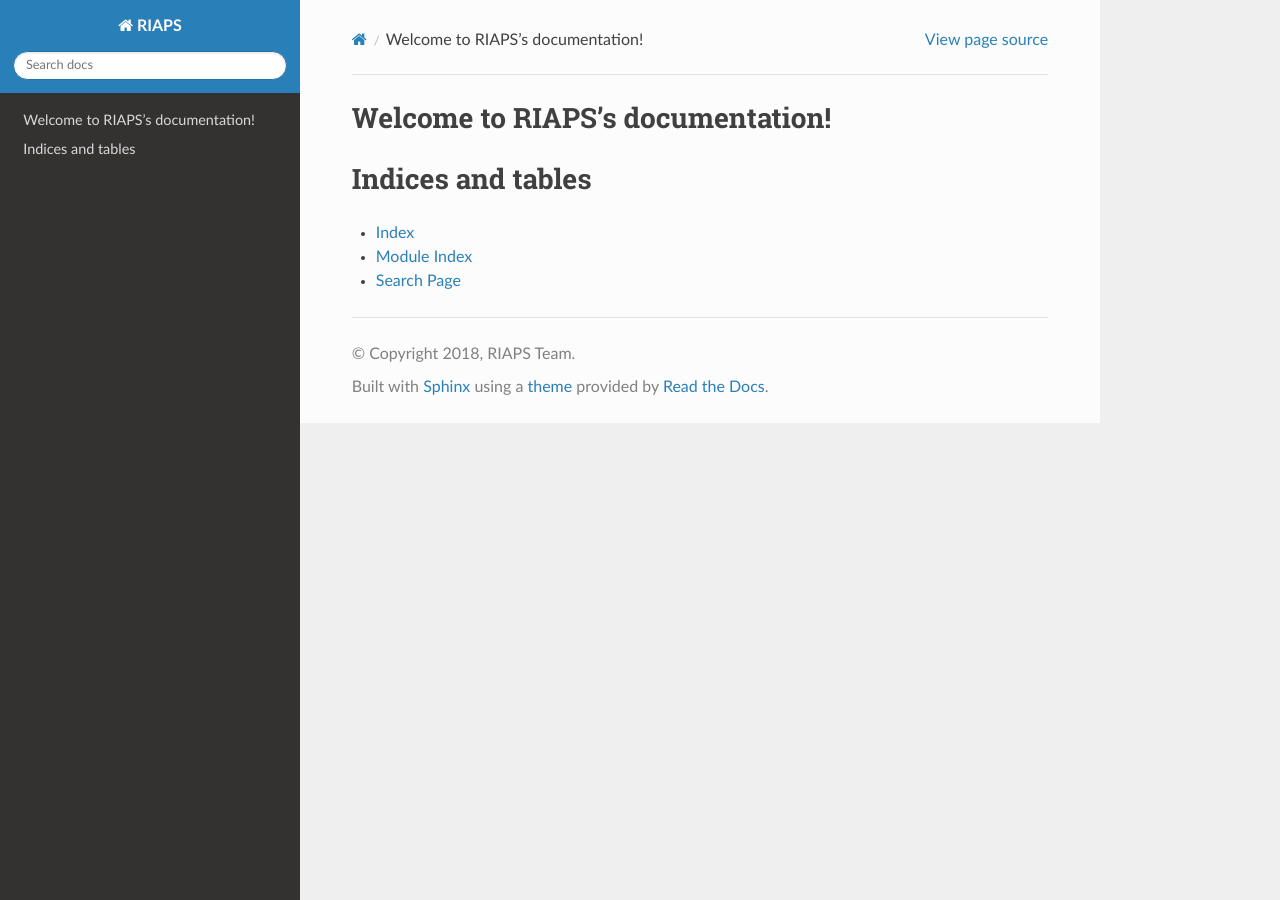
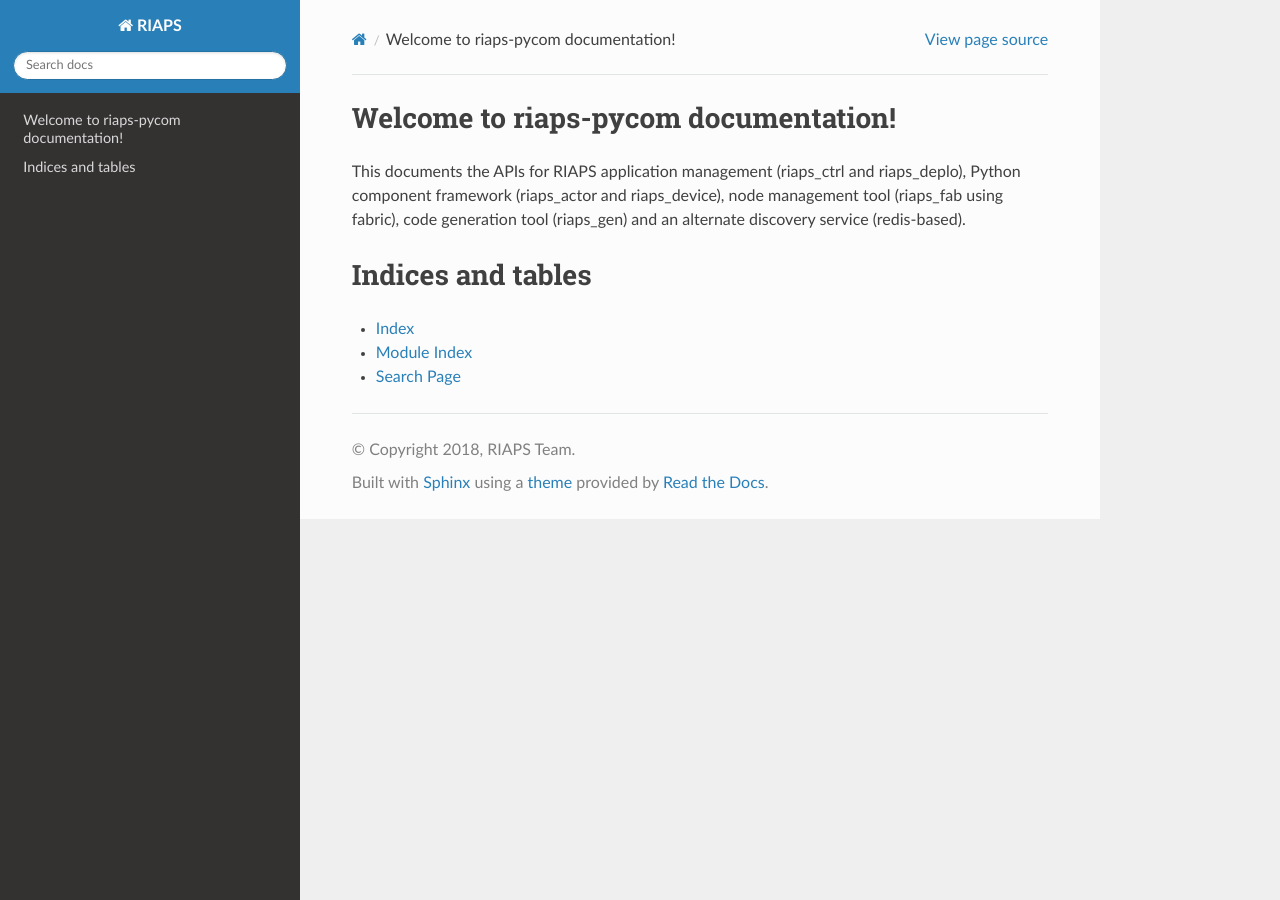
Before and after one commit to RIAPS/riaps-pycom, a Sphinx documentation site: the page built from doc/source/index.rst, in a window 1280 px wide. Built offline with Sphinx 7.4.7 and the Read the Docs theme 2.0.0, drawn with Linux system fonts in a browser that asks for light colours; pages that are not in the unit, such as notebooks, are missing from menus.

Commit message:
Added a brief description.

```diff
--- a/doc/source/index.rst
+++ b/doc/source/index.rst
@@ -3,8 +3,13 @@
    You can adapt this file completely to your liking, but it should at least
    contain the root `toctree` directive.
 
-Welcome to RIAPS's documentation!
-=================================
+Welcome to riaps-pycom documentation!
+=====================================
+
+This documents the APIs for RIAPS application management (riaps_ctrl and riaps_deplo),
+Python component framework (riaps_actor and riaps_device), node management tool (riaps_fab
+using fabric), code generation tool (riaps_gen) and an alternate discovery service
+(redis-based).
 
 .. toctree::
    :maxdepth: 2
```
